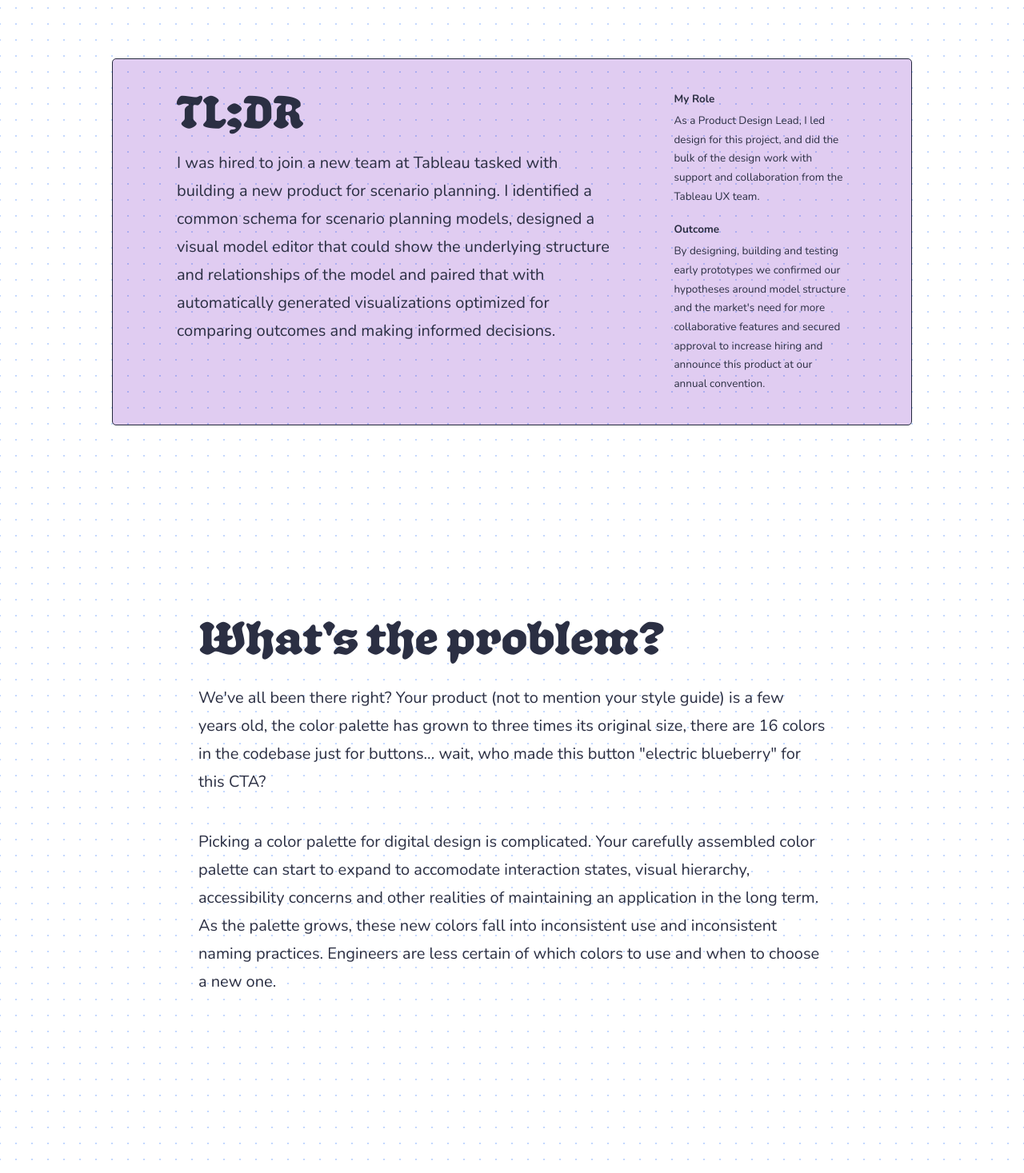
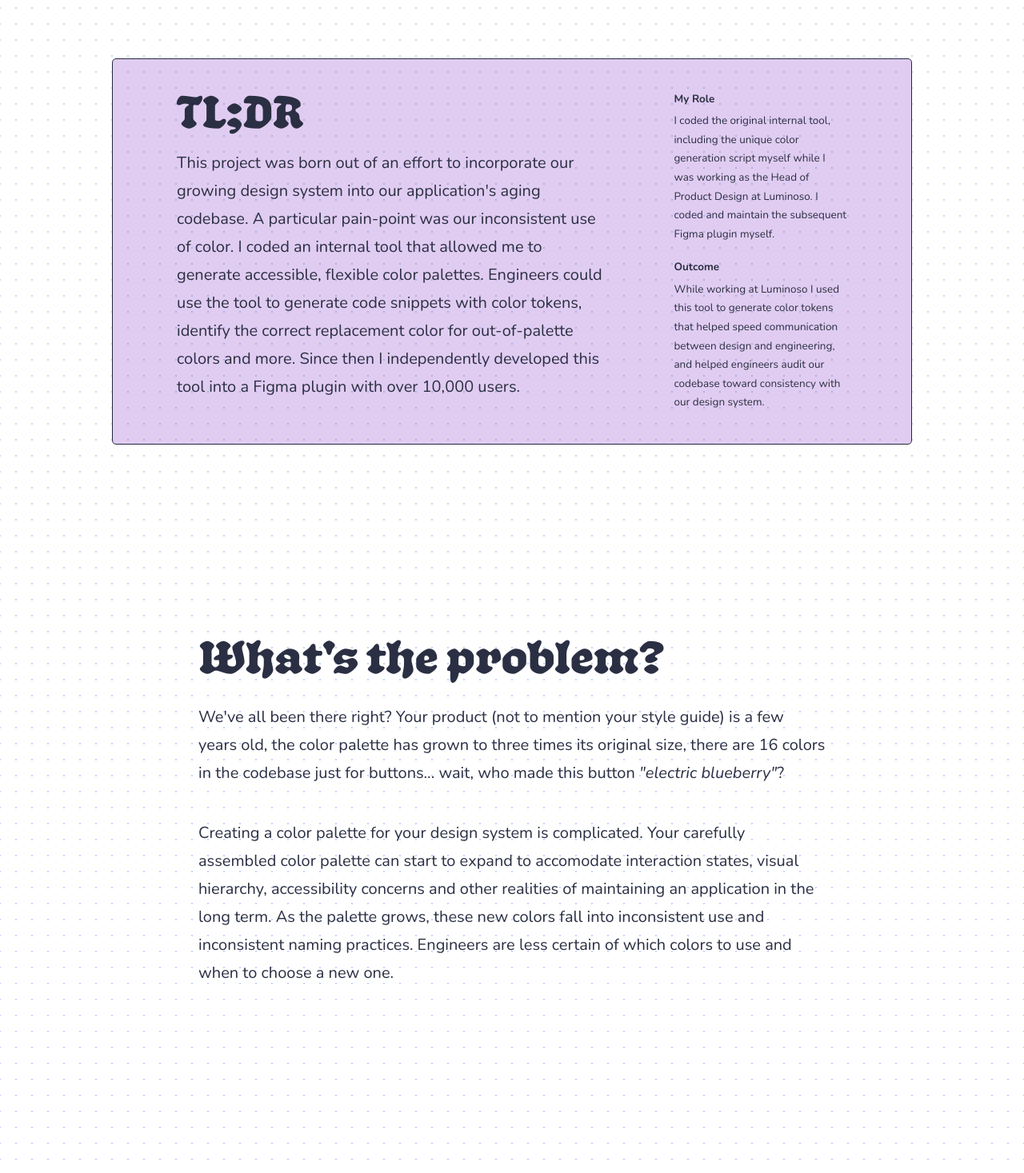
Before and after one commit to johnthedesigner/jtd, a Next.js app: page /work/colors in a window 1280 px wide. Shown: the part 840-2307 px from the top of the page at 80% size. Built offline with nearby package versions, Linux system fonts and the light colour scheme.

Commit message:
Update case study text

```diff
--- a/pages/index.js
+++ b/pages/index.js
@@ -243,7 +243,7 @@ export default function Home() {
                         path="/work/answers-first"
                     />
                     <Feature
-                        title="Making Great Color Palettes"
+                        title="Great Design System Color Palettes"
                         caption="Which blue should I use?"
                         thumbnail="/work/thumbnails/color-palettes.png"
                         logo="/work/logos/luminoso.png"
--- a/pages/work/colors/index.js
+++ b/pages/work/colors/index.js
@@ -377,8 +377,8 @@ const Paletteer = () => {
                             A Refined Palette
                         </h1>
                         <h2 className="new-case-study__subtitle">
-                            Building the color palette you're going to need
-                            later
+                            Starting with the color tokens your design system
+                            really needs
                         </h2>
                     </div>
                     <Image
@@ -394,33 +394,35 @@ const Paletteer = () => {
                         <div className="tldr__main">
                             <h2 className="tldr__title">TL;DR</h2>
                             <p className="tldr__text">
-                                I was hired to join a new team at Tableau tasked
-                                with building a new product for scenario
-                                planning. I identified a common schema for
-                                scenario planning models, designed a visual
-                                model editor that could show the underlying
-                                structure and relationships of the model and
-                                paired that with automatically generated
-                                visualizations optimized for comparing outcomes
-                                and making informed decisions.
+                                This project was born out of an effort to
+                                incorporate our growing design system into our
+                                application's aging codebase. A particular
+                                pain-point was our inconsistent use of color. I
+                                coded an internal tool that allowed me to
+                                generate accessible, flexible color palettes.
+                                Engineers could use the tool to generate code
+                                snippets with color tokens, identify the correct
+                                replacement color for out-of-palette colors and
+                                more. Since then I independently developed this
+                                tool into a Figma plugin with over 10,000 users.
                             </p>
                         </div>
                         <div className="tldr__aside">
                             <h4 className="tldr__aside-title">My Role</h4>
                             <p className="tldr__aside-text">
-                                As a Product Design Lead, I led design for this
-                                project, and did the bulk of the design work
-                                with support and collaboration from the Tableau
-                                UX team.
+                                I coded the original internal tool, including
+                                the unique color generation script myself while
+                                I was working as the Head of Product Design at
+                                Luminoso. I coded and maintain the subsequent
+                                Figma plugin myself.
                             </p>
                             <h4 className="tldr__aside-title">Outcome</h4>
                             <p className="tldr__aside-text">
-                                By designing, building and testing early
-                                prototypes we confirmed our hypotheses around
-                                model structure and the market's need for more
-                                collaborative features and secured approval to
-                                increase hiring and announce this product at our
-                                annual convention.
+                                While working at Luminoso I used this tool to
+                                generate color tokens that helped speed
+                                communication between design and engineering,
+                                and helped engineers audit our codebase toward
+                                consistency with our design system.
                             </p>
                         </div>
                     </div>
@@ -438,11 +440,11 @@ const Paletteer = () => {
                                 the color palette has grown to three times its
                                 original size, there are 16 colors in the
                                 codebase just for buttons... wait, who made this
-                                button "electric blueberry" for this CTA?
+                                button <em>"electric blueberry"</em>?
                             </p>
                             <p>
-                                Picking a color palette for digital design is
-                                complicated. Your carefully assembled color
+                                Creating a color palette for your design system
+                                is complicated. Your carefully assembled color
                                 palette can start to expand to accomodate
                                 interaction states, visual hierarchy,
                                 accessibility concerns and other realities of
--- a/styles/globals.css
+++ b/styles/globals.css
@@ -1417,6 +1417,7 @@ iframe,
 
 .new-case-study__hero-content {
     margin: 8rem auto -2rem;
+    max-width: 90vw;
 }
 
 .new-case-study__title {
```
